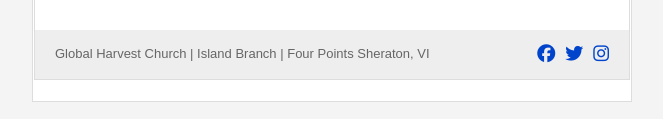
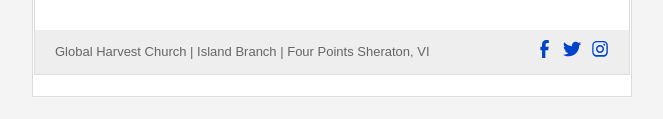
Before and after one commit to KelechiEze/Takeoveremail, a website: page index.html in a window 1280 px wide. Shown: the part 860-979 px from the top of the page, 308-971 px from the left. Drawn offline with Linux system fonts and the light colour scheme.

Commit message:
replaced font awesome icons for svg

```diff
--- a/index.html
+++ b/index.html
@@ -3,7 +3,6 @@
 <head>
   <meta charset="UTF-8">
   <meta name="viewport" content="width=device-width, initial-scale=1.0">
-  <link rel="stylesheet" href="https://cdnjs.cloudflare.com/ajax/libs/font-awesome/6.5.2/css/all.min.css">
   <title>Takeover Email</title>
   <style>
     body {
@@ -34,8 +33,6 @@
       background-color: #0044cc;
       color: #ffffff;
       text-align: center;
-      margin: 0;
-      width: 100%;
     }
 
     .header h1 {
@@ -46,7 +43,6 @@
 
     .content {
       padding: 20px;
-      margin-top: 80px;
     }
 
     .event-details {
@@ -65,30 +61,31 @@
       align-items: center;
       font-size: 14px;
       color: #666666;
-      margin: 0;
-      width: 100%;
-      padding: 10px 0;
+      padding: 10px 20px;
     }
 
     .footer p {
-      margin: 0 20px;
+      margin: 0;
     }
 
     .social-icons {
       display: flex;
       gap: 10px;
-      margin-right: 20px;
     }
 
     .social-icons a {
-      color: #0044cc;
-      font-size: 18px;
-      transition: all 0.3s ease;
       text-decoration: none;
     }
 
-    .social-icons a:hover {
-      color: #ff6600;
+    .social-icons svg {
+      width: 18px;
+      height: 18px;
+      fill: #0044cc;
+      transition: all 0.3s ease;
+    }
+
+    .social-icons svg:hover {
+      fill: #ff6600;
       transform: scale(1.2);
     }
   </style>
@@ -147,9 +144,21 @@
             <td class="footer">
               <p>Global Harvest Church | Island Branch | Four Points Sheraton, VI</p>
               <div class="social-icons">
-                <a href="#" target="_blank" aria-label="Facebook"><i class="fab fa-facebook"></i></a>
-                <a href="#" target="_blank" aria-label="Twitter"><i class="fab fa-twitter"></i></a>
-                <a href="#" target="_blank" aria-label="Instagram"><i class="fab fa-instagram"></i></a>
+                <a href="#" target="_blank" aria-label="Facebook">
+                  <svg xmlns="http://www.w3.org/2000/svg" viewBox="0 0 320 512">
+                    <path d="M279.14 288l14.22-92.66h-88.91v-60.13c0-25.35 12.42-50.06 52.24-50.06h40.42V6.26S260.43 0 225.36 0c-73.22 0-121.36 44.38-121.36 124.72v70.62H56.89V288h47.11v224h94.72V288z"/>
+                  </svg>
+                </a>
+                <a href="#" target="_blank" aria-label="Twitter">
+                  <svg xmlns="http://www.w3.org/2000/svg" viewBox="0 0 512 512">
+                    <path d="M459.37 151.716c.325 4.548 .325 9.097 .325 13.645 0 138.72-105.583 298.558-298.558 298.558-59.452 0-114.68-17.219-161.137-47.106 8.447.974 16.568 1.299 25.34 1.299 49.055 0 94.213-16.568 130.274-44.832-46.132-.975-84.792-31.188-98.112-72.772 6.498.975 12.995 1.624 19.818 1.624 9.421 0 18.843-1.299 27.614-3.573-48.081-9.747-84.143-51.98-84.143-103.001v-1.299c14.182 7.797 30.213 12.67 47.431 13.319-28.264-18.843-46.781-51.005-46.781-87.391 0-19.492 5.197-37.36 14.51-52.954 52.954 64.579 132.274 107.502 221.458 112.155-1.624-7.797-2.599-15.918-2.599-24.04 0-57.502 46.782-104.283 104.284-104.283 30.213 0 57.503 12.67 76.67 33.137 23.715-4.548 46.456-13.319 66.599-25.34-7.798 24.366-24.366 44.833-46.132 57.503 21.117-2.274 41.584-8.122 60.426-16.243-14.51 20.791-32.77 39.308-53.781 54.253z"/>
+                  </svg>
+                </a>
+                <a href="#" target="_blank" aria-label="Instagram">
+                  <svg xmlns="http://www.w3.org/2000/svg" viewBox="0 0 448 512">
+                    <path d="M224.1 141c-63.6 0-114.9 51.3-114.9 114.9s51.3 114.9 114.9 114.9 114.9-51.3 114.9-114.9-51.3-114.9-114.9-114.9zm0 186.6c-39.7 0-71.7-32-71.7-71.7s32-71.7 71.7-71.7 71.7 32 71.7 71.7-32 71.7-71.7 71.7zm146.4-194.3c0 14.9-12.1 27-27 27s-27-12.1-27-27 12.1-27 27-27 27 12.1 27 27zm76.1 27.2c-1.7-35.3-9.9-66.7-36.1-93.1-26.2-26.2-57.7-34.4-93.1-36.1-36.7-2.1-147.3-2.1-184 0-35.3 1.7-66.7 9.9-93.1 36.1-26.2 26.2-34.4 57.7-36.1 93.1-2.1 36.7-2.1 147.3 0 184 1.7 35.3 9.9 66.7 36.1 93.1 26.2 26.2 57.7 34.4 93.1 36.1 36.7 2.1 147.3 2.1 184 0 35.3-1.7 66.7-9.9 93.1-36.1 26.2-26.2 34.4-57.7 36.1-93.1 2.1-36.7 2.1-147.3 0-184zm-48.8 217.5c-7.8 19.6-22.9 34.6-42.5 42.5-29.5 11.7-99.5 9-132.2 9s-102.7 2.6-132.2-9c-19.6-7.8-34.6-22.9-42.5-42.5-11.7-29.5-9-99.5-9-132.2s-2.6-102.7 9-132.2c7.8-19.6 22.9-34.6 42.5-42.5 29.5-11.7 99.5-9 132.2-9s102.7-2.6 132.2 9c19.6 7.8 34.6 22.9 42.5 42.5 11.7 29.5 9 99.5 9 132.2s2.6 102.7-9 132.2z"/>
+                  </svg>
+                </a>
               </div>
             </td>
           </tr>
```
